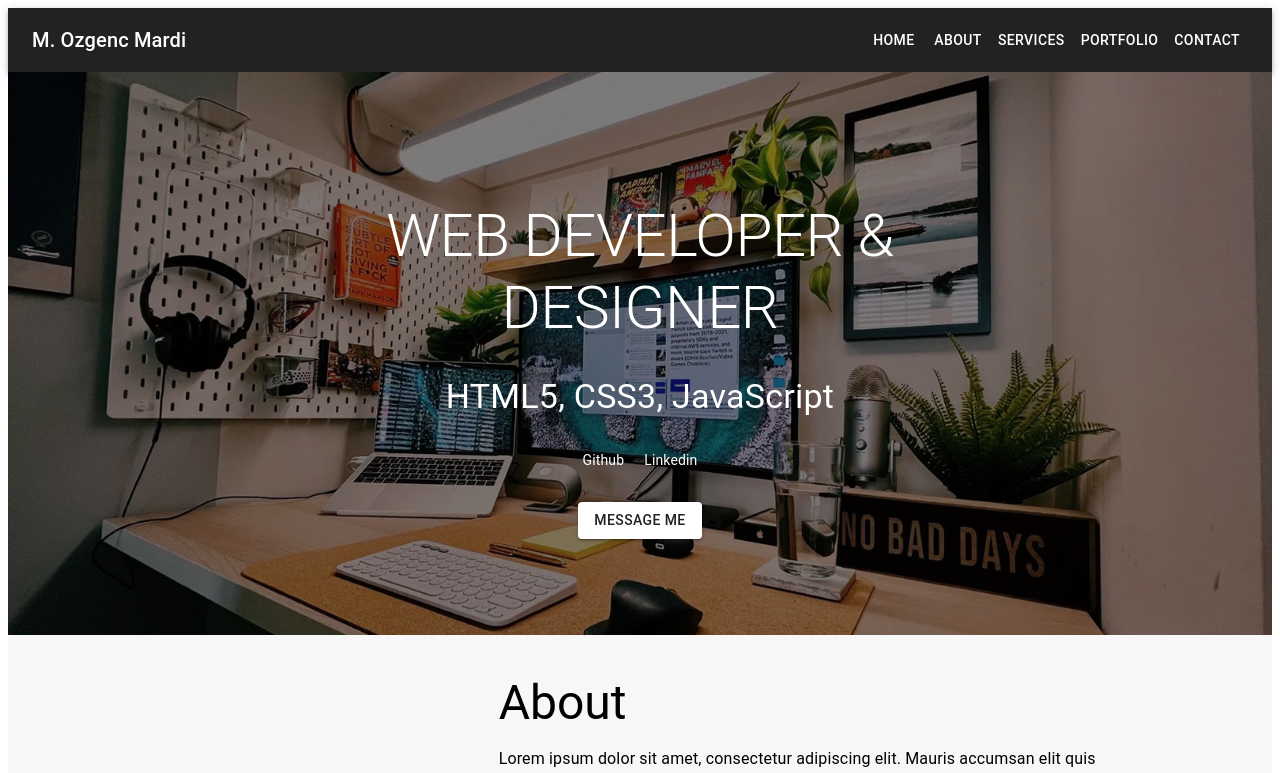
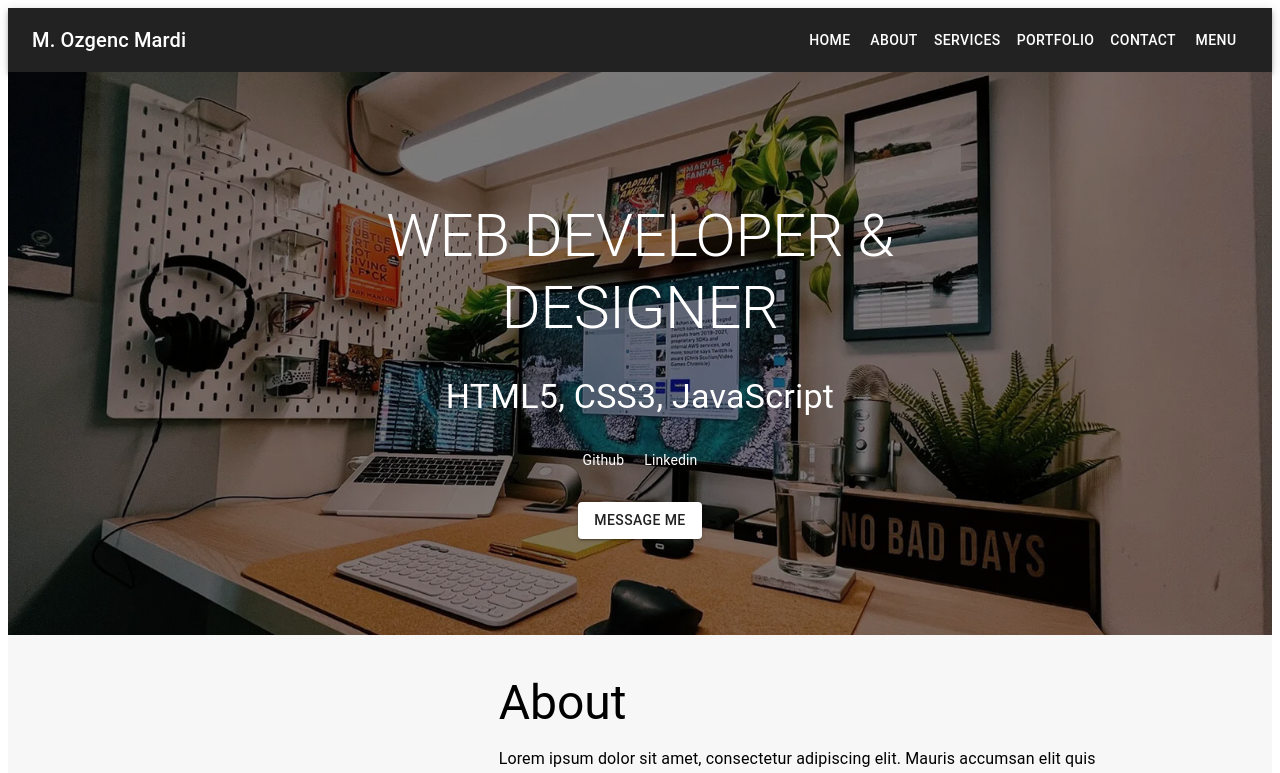
Before and after one commit to ozgencmardi/portfolio-react, a React (Create React App) app in the folder reactportfolio/: page / in a window 1280 px wide. Shown: the top 773 px of the page. Built offline with nearby package versions, Linux system fonts and the light colour scheme.

Commit message:
Contact, Header and Screenshot updated

```diff
--- a/reactportfolio/src/components/Contact.js
+++ b/reactportfolio/src/components/Contact.js
@@ -100,6 +100,7 @@ function Contact() {
                   color="primary"
                   size="large"
                   className={classes.submitButton}
+                  style={{ backgroundColor: '#222', color: '#fff' }}
                 >
                   Send
                 </Button>
--- a/reactportfolio/src/components/Header.js
+++ b/reactportfolio/src/components/Header.js
@@ -4,7 +4,9 @@ import {
   AppBar,
   Toolbar,
   Typography,
-  Button
+  Button,
+  Menu,
+  MenuItem
 } from '@material-ui/core';
 
 const useStyles = makeStyles((theme) => ({
@@ -18,19 +20,61 @@ const useStyles = makeStyles((theme) => ({
 
 function Header() {
   const classes = useStyles();
+  const [menuAnchorEl, setMenuAnchorEl] = useState(null);
+
+  const handleMenuOpen = (event) => {
+    setMenuAnchorEl(event.currentTarget);
+  };
+
+  const handleMenuClose = () => {
+    setMenuAnchorEl(null);
+  };
 
   return (
     <div className={classes.root}>
       <AppBar position="static" style={{ backgroundColor: '#222' }}>
         <Toolbar>
-        <Typography variant="h6" href="#home" className={classes.title}>
-          <a href="#home" style={{ color: '#fff', textDecoration: 'none' }}>M. Ozgenc Mardi</a>
-        </Typography>
+          <Typography variant="h6" href="#home" className={classes.title}>
+            <a href="#home" style={{ color: '#fff', textDecoration: 'none' }}>M. Ozgenc Mardi</a>
+          </Typography>
           <Button color="inherit" href="#home">Home</Button>
           <Button color="inherit" href="#about">About</Button>
           <Button color="inherit" href="#services">Services</Button>
           <Button color="inherit" href="#portfolio">Portfolio</Button>
           <Button color="inherit" href="#contact">Contact</Button>
+          <div className="mobile-menu">
+            <Button
+              aria-controls="mobile-menu"
+              aria-haspopup="true"
+              onClick={handleMenuOpen}
+              style={{ color: '#fff' }}
+            >
+              Menu
+            </Button>
+            <Menu
+              id="mobile-menu"
+              anchorEl={menuAnchorEl}
+              keepMounted
+              open={Boolean(menuAnchorEl)}
+              onClose={handleMenuClose}
+            >
+              <MenuItem onClick={handleMenuClose}>
+                <Button color="inherit" href="#home">Home</Button>
+              </MenuItem>
+              <MenuItem onClick={handleMenuClose}>
+                <Button color="inherit" href="#about">About</Button>
+              </MenuItem>
+              <MenuItem onClick={handleMenuClose}>
+                <Button color="inherit" href="#services">Services</Button>
+              </MenuItem>
+              <MenuItem onClick={handleMenuClose}>
+                <Button color="inherit" href="#portfolio">Portfolio</Button>
+              </MenuItem>
+              <MenuItem onClick={handleMenuClose}>
+                <Button color="inherit" href="#contact">Contact</Button>
+              </MenuItem>
+            </Menu>
+          </div>
         </Toolbar>
       </AppBar>
     </div>
```
Also changed, not shown: reactportfolio/src/img/screenshot.png.
